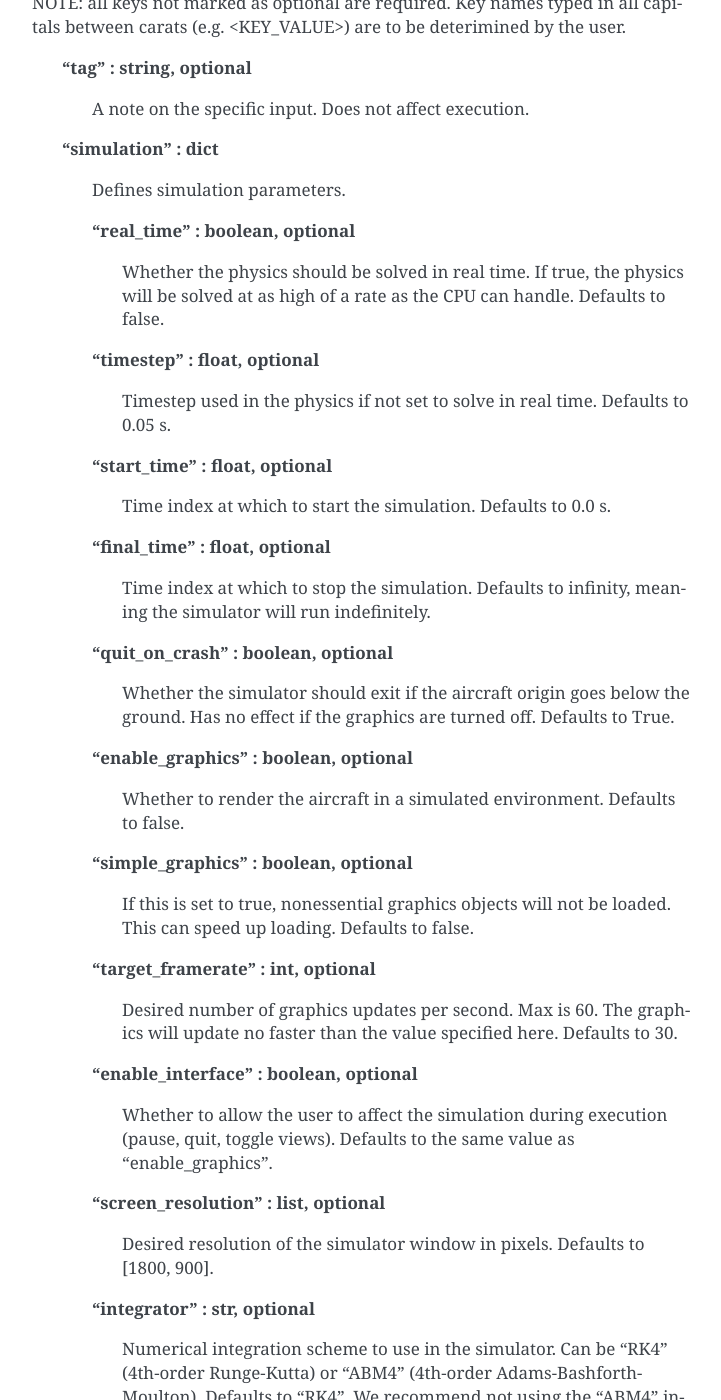
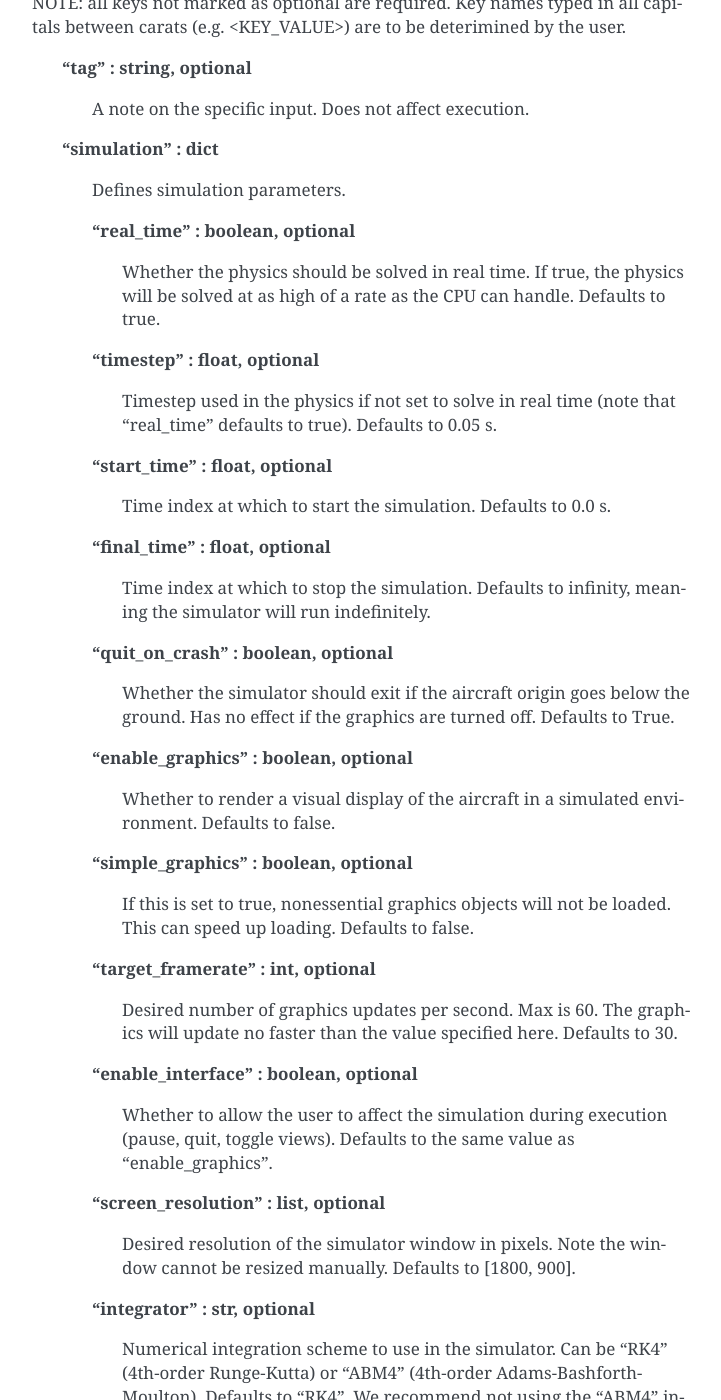
Before and after one commit to usuaero/Pylot, a Sphinx documentation site: the page built from docs/source/creating_input_files.md, in a window 1280 px wide and 1400 px high, scrolled down 1913 px. Shown: the whole window, without its empty margins (388-1109 px from the left). Built offline with Sphinx 7.4.7, drawn with Linux system fonts in a browser that asks for light colours.

Commit message:
Clarified documentation.

```diff
--- a/docs/source/creating_input_files.md
+++ b/docs/source/creating_input_files.md
@@ -57,10 +57,10 @@ The following are keys which can be specified in the simulation JSON object. NOT
 >>Defines simulation parameters.
 >>
 >>**"real_time" : boolean, optional**
->>>Whether the physics should be solved in real time. If true, the physics will be solved at as high of a rate as the CPU can handle. Defaults to false.
+>>>Whether the physics should be solved in real time. If true, the physics will be solved at as high of a rate as the CPU can handle. Defaults to true.
 >>
 >>**"timestep" : float, optional**
->>>Timestep used in the physics if not set to solve in real time. Defaults to 0.05 s.
+>>>Timestep used in the physics if not set to solve in real time (note that "real_time" defaults to true). Defaults to 0.05 s.
 >>
 >>**"start_time" : float, optional**
 >>>Time index at which to start the simulation. Defaults to 0.0 s.
@@ -72,7 +72,7 @@ The following are keys which can be specified in the simulation JSON object. NOT
 >>>Whether the simulator should exit if the aircraft origin goes below the ground. Has no effect if the graphics are turned off. Defaults to True.
 >>
 >>**"enable_graphics" : boolean, optional**
->>>Whether to render the aircraft in a simulated environment. Defaults to false.
+>>>Whether to render a visual display of the aircraft in a simulated environment. Defaults to false.
 >>
 >>**"simple_graphics" : boolean, optional**
 >>>If this is set to true, nonessential graphics objects will not be loaded. This can speed up loading. Defaults to false.
@@ -84,7 +84,7 @@ The following are keys which can be specified in the simulation JSON object. NOT
 >>>Whether to allow the user to affect the simulation during execution (pause, quit, toggle views). Defaults to the same value as "enable_graphics".
 >>
 >>**"screen_resolution" : list, optional**
->>>Desired resolution of the simulator window in pixels. Defaults to [1800, 900].
+>>>Desired resolution of the simulator window in pixels. Note the window cannot be resized manually. Defaults to [1800, 900].
 >>
 >>**"integrator" : str, optional**
 >>>Numerical integration scheme to use in the simulator. Can be "RK4" (4th-order Runge-Kutta) or "ABM4" (4th-order Adams-Bashforth-Moulton). Defaults to "RK4". We recommend not using the "ABM4" integrator unless you understand the implications of using that method.
```
